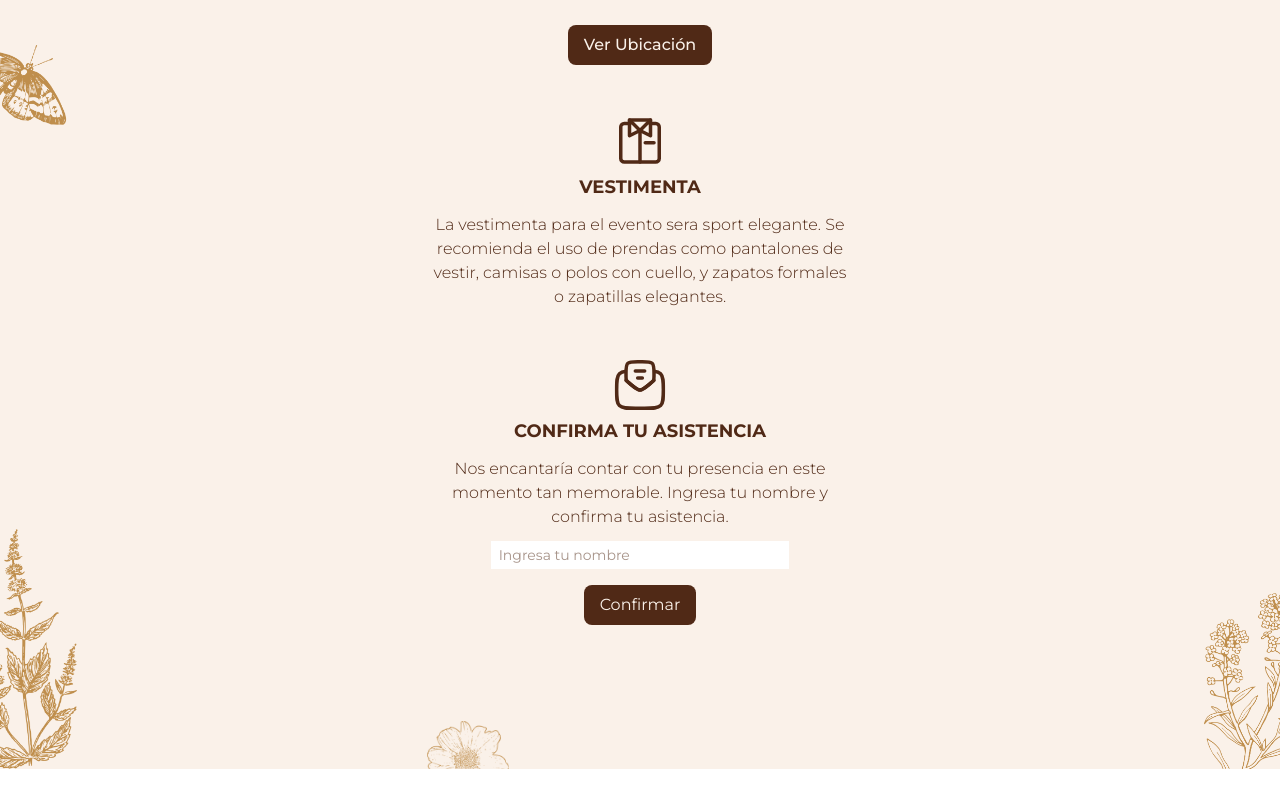
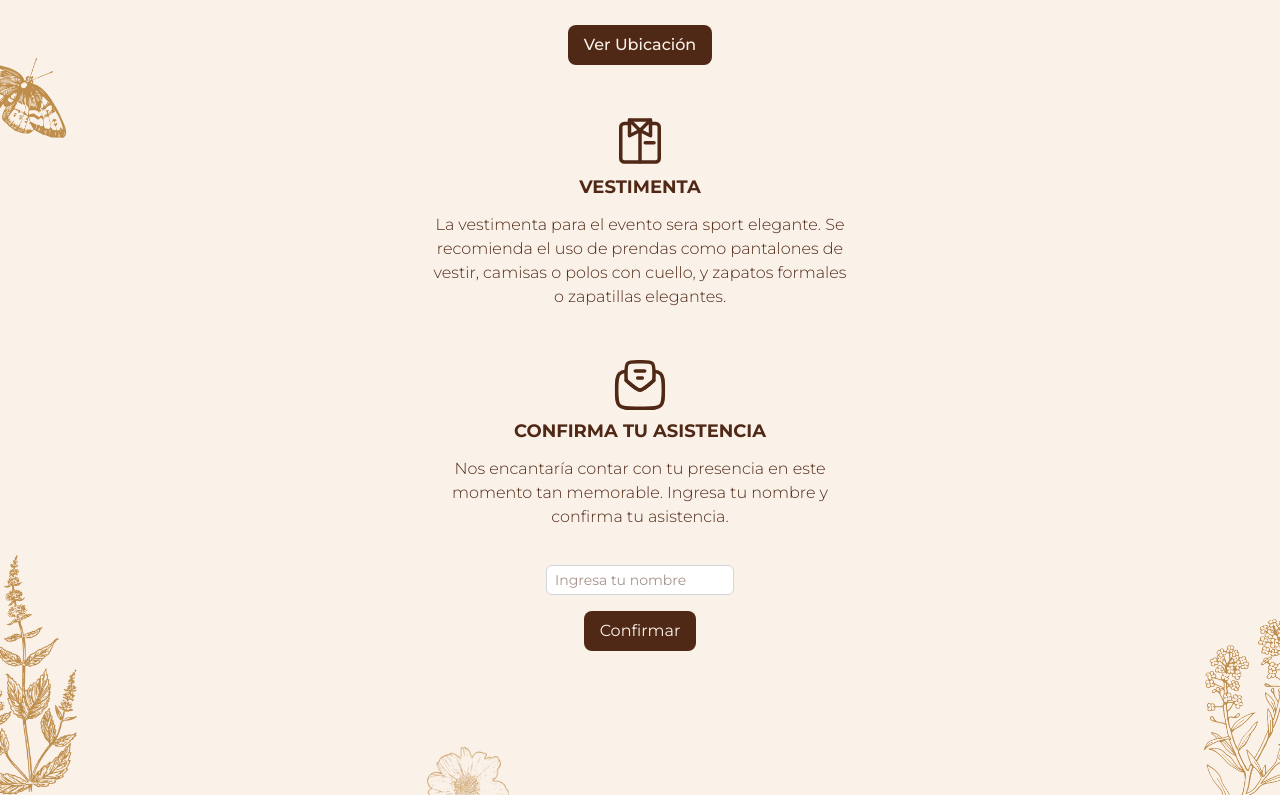
Before and after one commit to Alvarordev/invitacion-gloria-romero, a Next.js app: page / in a window 1280 px wide. Shown: the part 679-1474 px from the top of the page. Before the commit the page ends 1448 px from the top, so only its background shows below. Built offline with nearby package versions, Linux system fonts and the light colour scheme.

Commit message:
changes to form

```diff
--- a/src/app/page.tsx
+++ b/src/app/page.tsx
@@ -1,38 +1,49 @@
-"use client"
+"use client";
 
 import { literata, montserrat } from "@/lib/fonts";
 import { useState } from "react";
 
 /* eslint-disable @next/next/no-img-element */
 export default function Home() {
-  const [dato, setDato] = useState("");
+  const [loading, setLoading] = useState(false);
+  const [message, setMessage] = useState("");
 
   const handleSubmit = async (e: React.FormEvent<HTMLFormElement>) => {
     e.preventDefault();
 
-    const scriptURL = "https://script.google.com/macros/s/AKfycbzwtzpdC31130s_Db7Egyq1XXS8g2I1hPzlMqZNugyy8X0ig2tJstfs7Vc_7G_4rqsi/exec"; // Pega aquí la URL de Google Apps Script
+    const formData = new FormData(e.currentTarget);
+    const name = formData.get("Name") as string;
+
+    if (!name.trim()) {
+      setMessage("Por favor, ingresa tu nombre.");
+      return;
+    }
+
+    setLoading(true);
+    setMessage("");
+
+    const scriptURL =
+      "https://script.google.com/macros/s/AKfycbzwtzpdC31130s_Db7Egyq1XXS8g2I1hPzlMqZNugyy8X0ig2tJstfs7Vc_7G_4rqsi/exec";
 
     try {
       const response = await fetch(scriptURL, {
         method: "POST",
-        body: JSON.stringify({ dato }),
-        headers: {
-          "Content-Type": "application/json",
-        },
+        body: formData,
       });
 
       if (response.ok) {
-        alert("Dato enviado correctamente");
-        setDato("");
+        setMessage("¡Asistencia confirmada! 🎉");
+        e.currentTarget.reset();
       } else {
-        alert("Error al enviar el dato");
+        setMessage("Hubo un error al enviar los datos. Inténtalo de nuevo.");
       }
-    } catch (error: unknown) {
-      console.log(error);
-      alert("Error en la conexión");
+    } catch (error) {
+      console.error(error);
+      setMessage("Error en la conexión. Revisa tu internet.");
+    } finally {
+      setLoading(false);
     }
   };
-
 
   return (
     <div
@@ -135,19 +146,26 @@ export default function Home() {
               Nos encantaría contar con tu presencia en este momento tan
               memorable. Ingresa tu nombre y confirma tu asistencia.
             </p>
-            <form onSubmit={handleSubmit}>
-            <input
-              type="text"
-              value={dato}
-              onChange={(e) => setDato(e.target.value)}
-              className="bg-white w-full max-w-80 px-2 py-1 text-sm"
-              placeholder="Ingresa tu nombre"
-            />
-            <button type="submit" className="bg-[#502916] text-[#faf1e9] px-4 py-2 rounded-lg mt-4 cursor-pointer hover:scale-105 transition-all">
-              Confirmar
-            </button>
-
+            <form
+              onSubmit={handleSubmit}
+              className="flex flex-col items-center mt-6"
+            >
+              <input
+                type="text"
+                name="Name"
+                className="bg-white w-full max-w-80 px-2 py-1 text-sm border border-gray-300 rounded-md"
+                placeholder="Ingresa tu nombre"
+                disabled={loading}
+              />
+              <button
+                type="submit"
+                className="bg-[#502916] text-[#faf1e9] px-4 py-2 rounded-lg mt-4 hover:scale-105 transition-all disabled:opacity-50"
+                disabled={loading}
+              >
+                {loading ? "Enviando..." : "Confirmar"}
+              </button>
             </form>
+            {message && <p className="text-sm mt-2">{message}</p>}
           </div>
         </div>
       </div>
```
